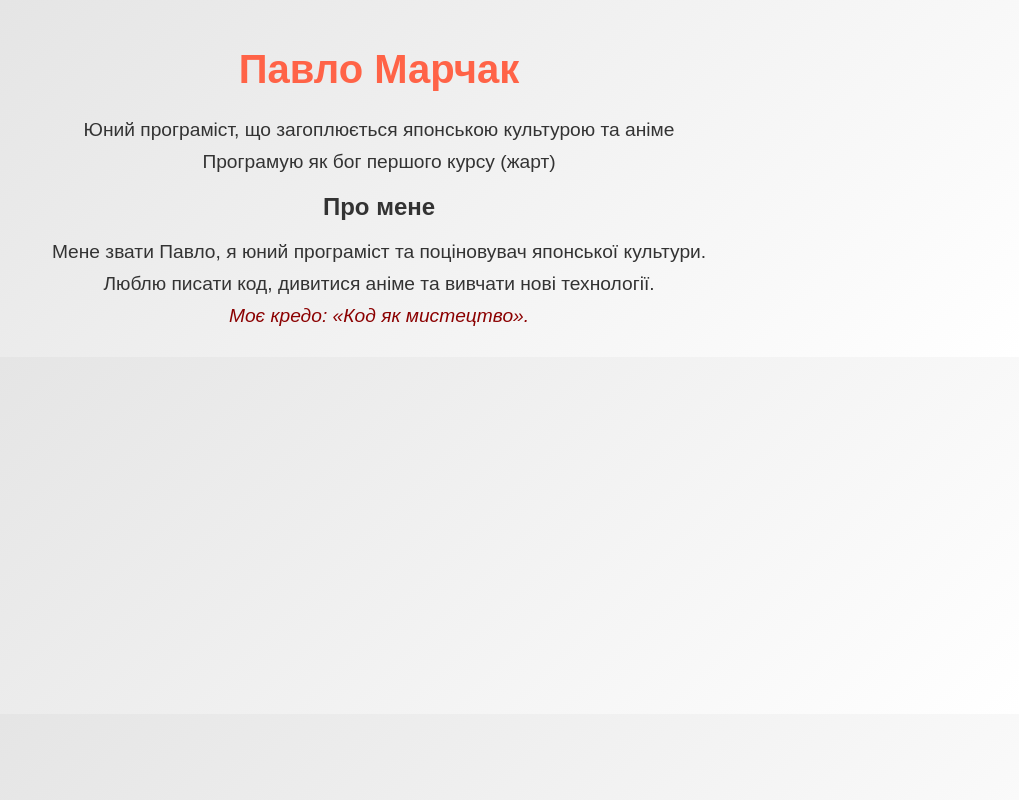
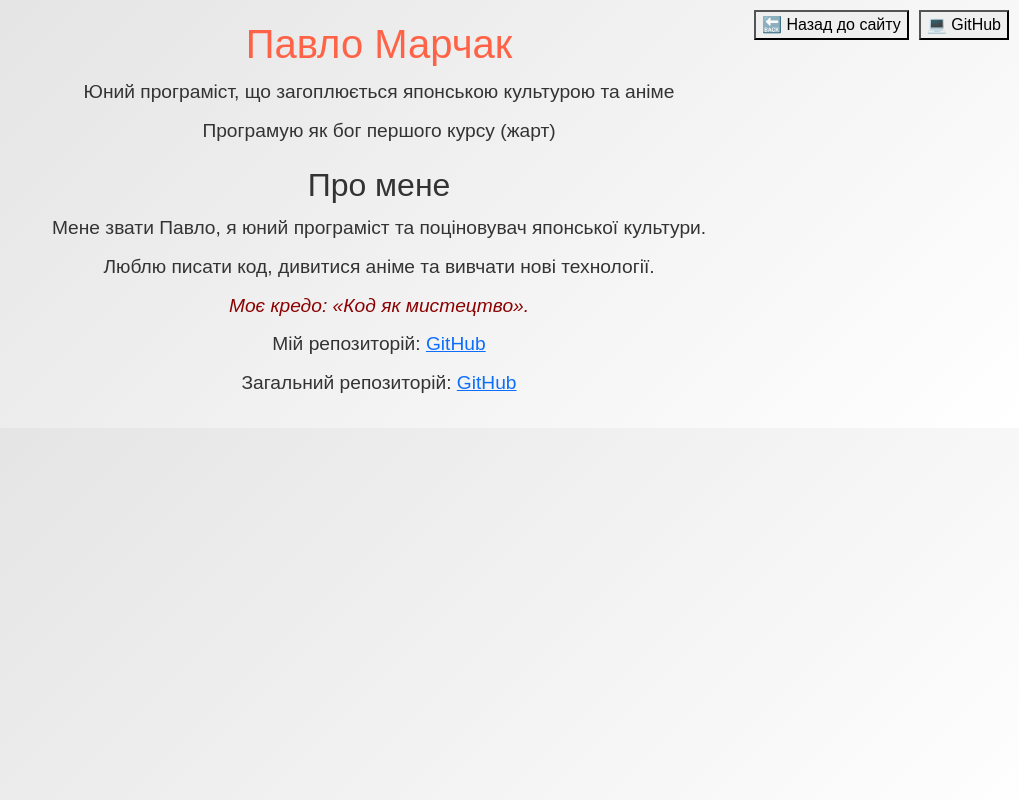
Before and after one commit to ChapTeR749/portfolio, a plain HTML site: page index.html in a window 1280 px wide. Shown: the whole page, without its empty margins (261-1280 px from the left). Drawn offline with nearby package versions, Linux system fonts and the light colour scheme.

Commit message:
Update index.html

```diff
--- a/index.html
+++ b/index.html
@@ -4,6 +4,7 @@
     <meta charset="UTF-8">
     <meta name="viewport" content="width=device-width, initial-scale=1.0">
     <title>Портфоліо Павла Марчака</title>
+    <link href="https://cdn.jsdelivr.net/npm/bootstrap@5.3.3/dist/css/bootstrap.min.css" rel="stylesheet">
     <style>
         body {
             font-family: Arial, sans-serif;
@@ -28,9 +29,20 @@
             font-style: italic;
             color: #8b0000;
         }
+        .floating-btns {
+            position: fixed;
+            top: 10px;
+            right: 10px;
+            display: flex;
+            gap: 10px;
+        }
     </style>
 </head>
 <body>
+    <div class="floating-btns">
+        <button onclick="window.location.href='https://porokhovnichenkoiryna.github.io/learning_git/public/'">🔙 Назад до сайту</button>
+        <button onclick="window.location.href='https://github.com/ChapTeR749/portfolio'">💻 GitHub</button>
+    </div>
     <header>
         <h1>Павло Марчак</h1>
         <p>Юний програміст, що загоплюється японською культурою та аніме</p>
@@ -42,5 +54,9 @@
         <p>Люблю писати код, дивитися аніме та вивчати нові технології.</p>
         <p class="anime">Моє кредо: «Код як мистецтво».</p>
     </section>
+    <footer>
+        <p>Мій репозиторій: <a href="#" target="_blank">GitHub</a></p>
+        <p>Загальний репозиторій: <a href="#" target="_blank">GitHub</a></p>
+    </footer>
 </body>
 </html>
```
